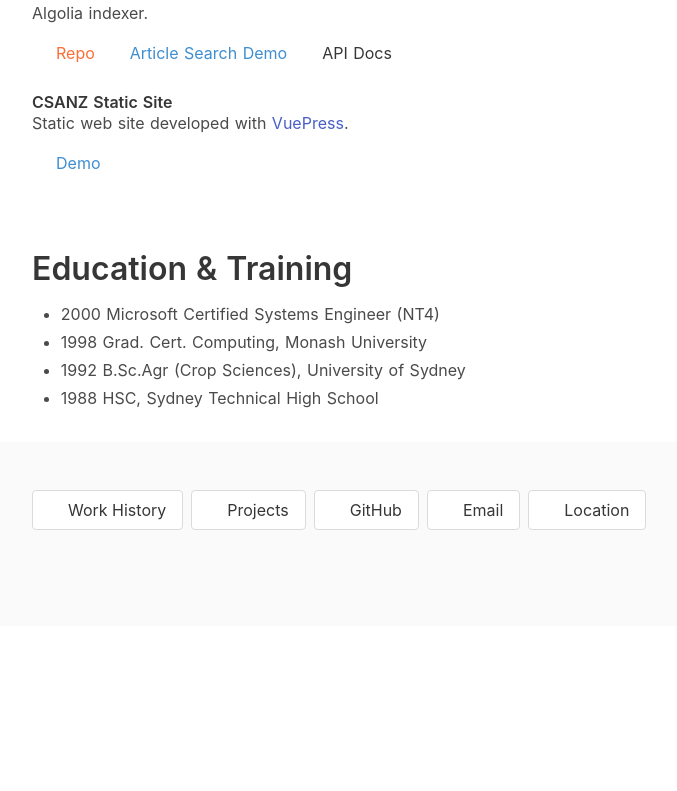
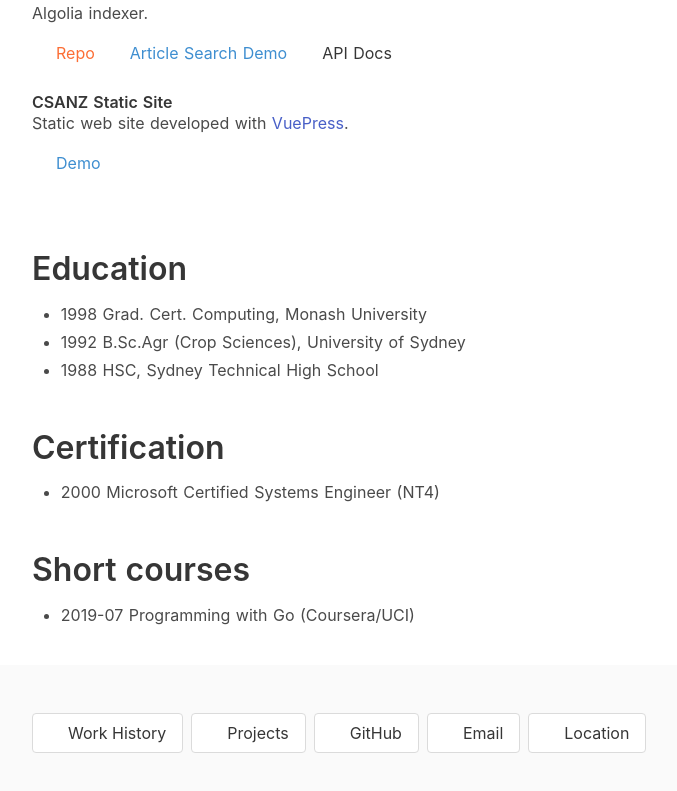
Before and after one commit to mikedonnici/mikedonnici, a Nuxt app: page / in a window 1280 px wide. Shown: the part 1525-2316 px from the top of the page, without its empty margins (32-709 px from the left). Before the commit the page ends 2151 px from the top, so only its background shows below. Built offline with nearby package versions, Linux system fonts and the light colour scheme.

Commit message:
add short courses

```diff
--- a/pages/index.vue
+++ b/pages/index.vue
@@ -1,6 +1,6 @@
 <template>
   <div>
-    <Top/>
+    <Top />
 
     <section class="section">
       <div class="container">
@@ -28,7 +28,7 @@
       </div>
     </section>
 
-     <section class="section">
+    <section class="section">
       <div class="container">
         <div class="content">
           <h3 class="title is-3 is-marginless">Learning focus:</h3>
@@ -196,12 +196,43 @@
     <section class="section">
       <div class="content">
         <div class="container">
-          <h3 class="title is-3">Education &amp; Training</h3>
+          <h3 class="title is-3">Education</h3>
           <ul>
-            <li>2000 Microsoft Certified Systems Engineer (NT4)</li>
             <li>1998 Grad. Cert. Computing, Monash University</li>
             <li>1992 B.Sc.Agr (Crop Sciences), University of Sydney</li>
             <li>1988 HSC, Sydney Technical High School</li>
+          </ul>
+        </div>
+      </div>
+    </section>
+
+    <section class="section">
+      <div class="content">
+        <div class="container">
+          <h3 class="title is-3">Certification</h3>
+          <ul>
+            <li>2000 Microsoft Certified Systems Engineer (NT4)</li>
+          </ul>
+        </div>
+      </div>
+    </section>
+
+    <section class="section">
+      <div class="content">
+        <div class="container">
+          <h3 class="title is-3">Short courses</h3>
+          <ul>
+            <li>
+              2019-07 Programming with Go (Coursera/UCI)
+              <a
+                href="https://www.coursera.org/account/accomplishments/specialization/certificate/G2DCUC4YWEYW"
+                target="_blank"
+              >
+                <span class="icon">
+                  <i class="fas fa-external-link-alt"></i>
+                </span>
+              </a>
+            </li>
           </ul>
         </div>
       </div>
@@ -213,7 +244,7 @@
       title="Work History"
       subtitle="...a brief overview"
     >
-      <WorkHistory/>
+      <WorkHistory />
     </Modal>
 
     <Modal
@@ -222,7 +253,7 @@
       title="Projects"
       subtitle="...a few of the meatier ones"
     >
-      <Projects/>
+      <Projects />
     </Modal>
 
     <footer class="footer">
```
